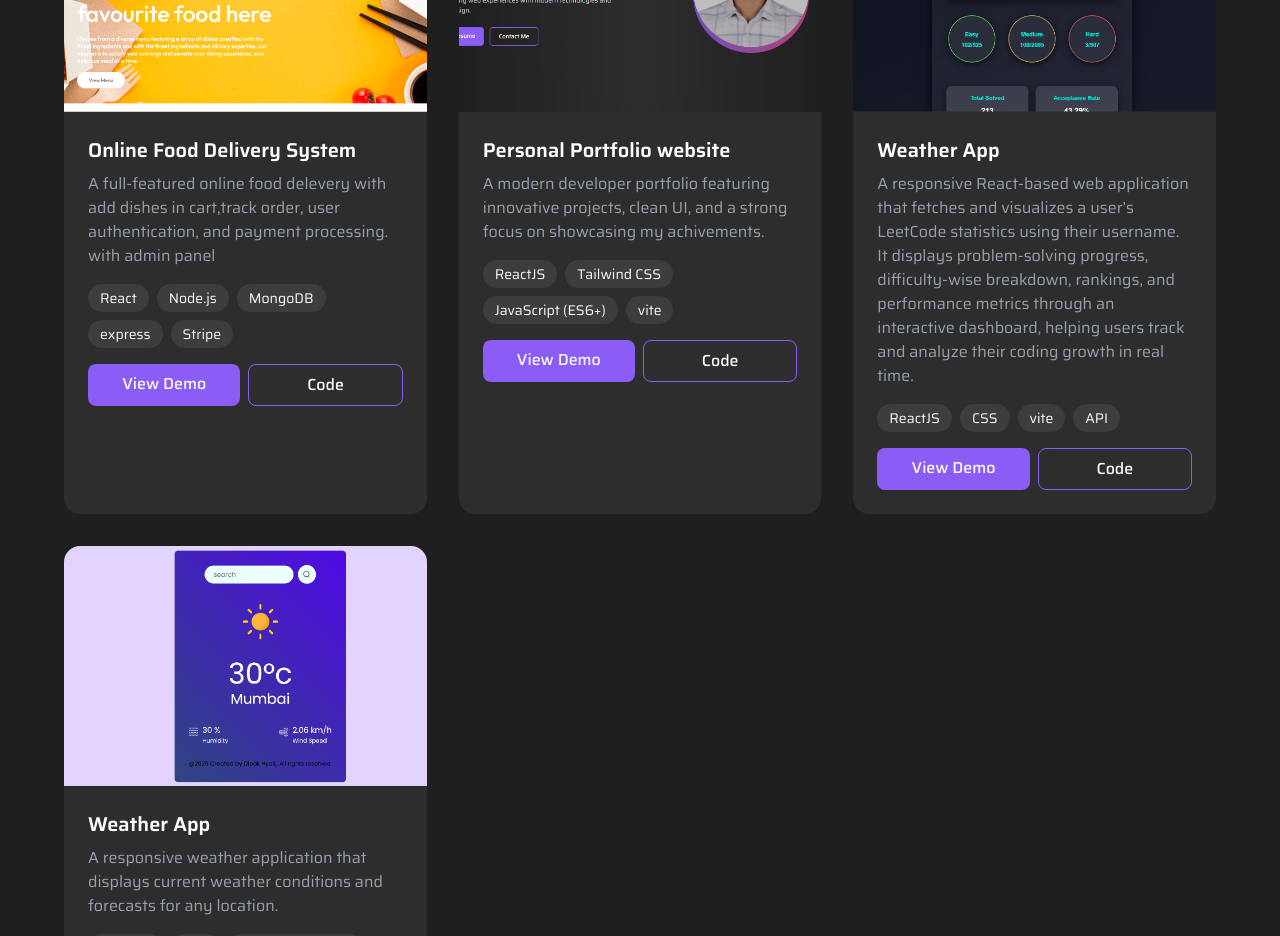
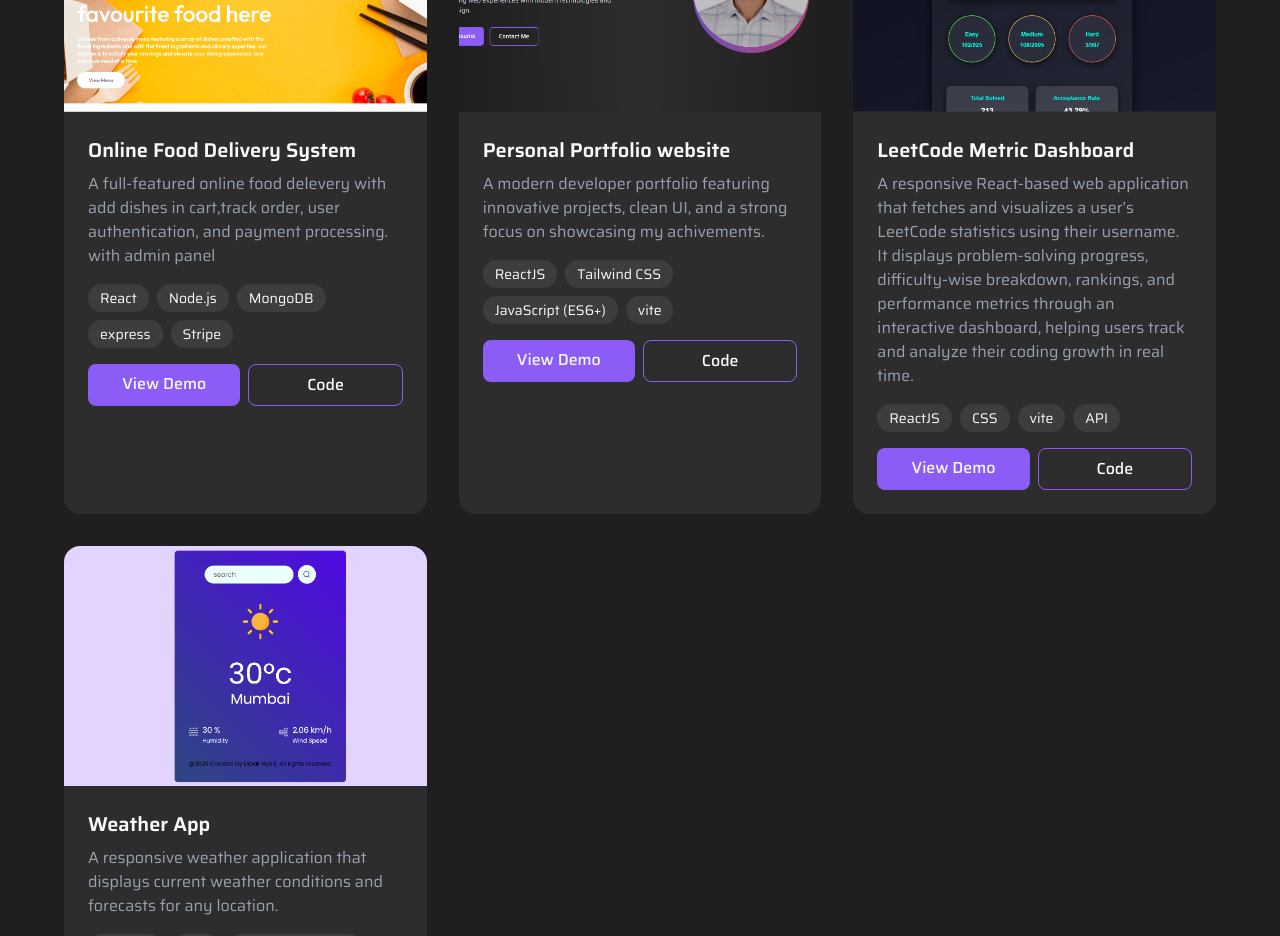
Before and after one commit to Dipakhyalij/PortFolio, a React (Vite) app: page / in a window 1280 px wide. Shown: the part 3940-4876 px from the top of the page. Built offline with nearby package versions, Linux system fonts and the light colour scheme.

Commit message:
heading chanegd

```diff
--- a/src/assets/assets.js
+++ b/src/assets/assets.js
@@ -137,7 +137,7 @@ export const projects = [
     code: "#",
   },
   {
-    title: "Weather App",
+    title: "LeetCode Metric Dashboard",
     description: "A responsive React-based web application that fetches and visualizes a user’s LeetCode statistics using their username. It displays problem-solving progress, difficulty-wise breakdown, rankings, and performance metrics through an interactive dashboard, helping users track and analyze their coding growth in real time.",
     image: projectImg4,
     tech: ["ReactJS", "CSS","vite","API"],
```
